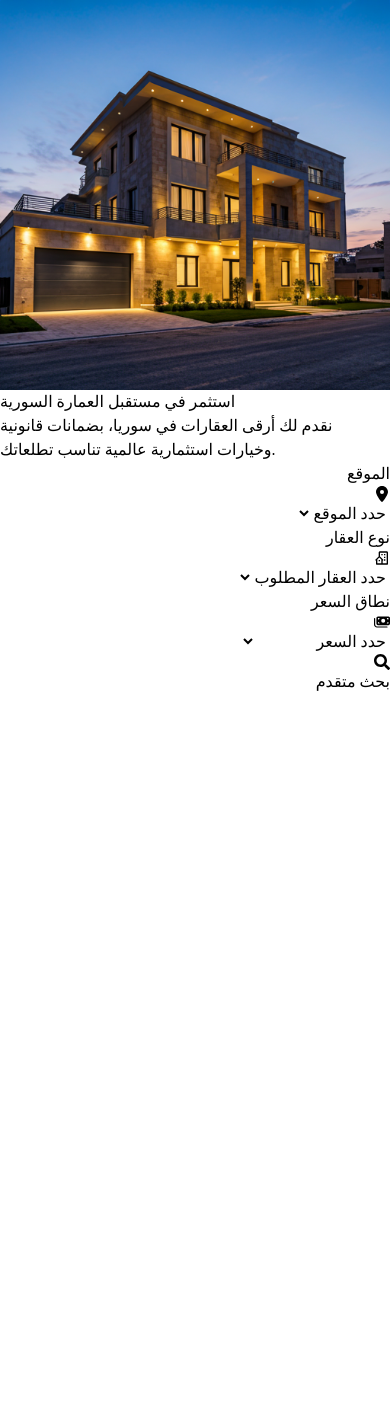
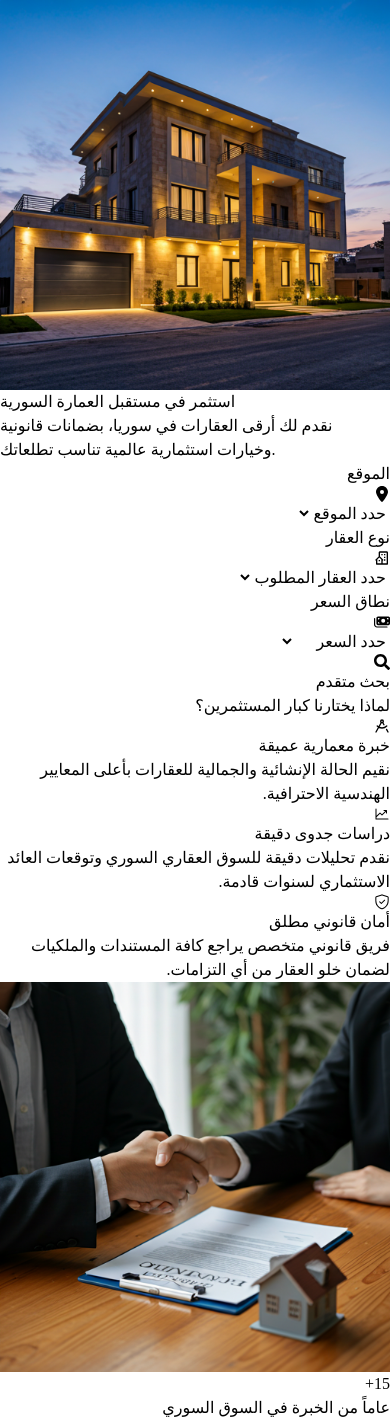
Before and after one commit to ghiathmousa-arch/Real-State, a React (Vite) app in the folder client/: page / in a window 390 px wide. Before the commit the page ends 844 px from the top, so only its background shows below. Built offline with nearby package versions, Linux system fonts and the light colour scheme.

Commit message:
completed 2 section

```diff
--- a/client/src/App.tsx
+++ b/client/src/App.tsx
@@ -1,6 +1,7 @@
 import { Routes, Route } from 'react-router-dom'
 import DashboardRoutes from './dashboard/DashboardRoutes'
 import HomePage from './website/pages/HomePage'
+import Layout from './website/Layout/Layout'
 
 
 function App() {
@@ -11,7 +12,9 @@ function App() {
         <Route path='/dashboard/*' element={<DashboardRoutes />} />
 
         {/* مسارات الموقع   */}
-        <Route path='/' element={<HomePage/>} />
+        <Route path='/' element={<Layout/>} >
+        <Route path='' element={<HomePage/>} />
+        </Route>
 
       </Routes>
 
--- /dev/null
+++ b/client/src/website/Layout/Layout.tsx
@@ -0,0 +1,34 @@
+import { createContext, useState, type Dispatch, type SetStateAction } from 'react';
+import { Outlet } from 'react-router-dom'
+
+interface SearchFilters {
+  location: string;
+  type: string;
+  price: string;
+}
+
+interface SearchContextType {
+  search: SearchFilters; // تغيير من string إلى object
+  setSearch: Dispatch<SetStateAction<SearchFilters>>;
+}
+
+// القيمة الابتدائية
+const initialValue: SearchFilters = { location: '', type: '', price: '' };
+
+export const searchContext = createContext<SearchContextType>({
+  search: initialValue,
+  setSearch: () => {}
+});
+const Layout = () => {
+    const [search , setSearch] = useState<SearchFilters>(initialValue)
+
+    return (
+        <searchContext.Provider value={{search , setSearch}}>
+        <div>
+            <Outlet/>
+        </div>
+    </searchContext.Provider>
+    )
+}
+
+export default Layout
--- a/client/src/website/components/Hero.tsx
+++ b/client/src/website/components/Hero.tsx
@@ -1,15 +1,30 @@
-import SectionHead from "./SectionHead"
+import Search from "./Search";
+import SectionHead from "./SectionHead";
 
 const Hero = () => {
-    return (
-        <div className="relative flex flex-col justify-center items-center">
+return (
+        <div className="relative min-h-screen w-full flex flex-col items-center justify-center">
+
+            <img
+                src="/img/bg-hero-state.png"
+                alt="Background"
+                className="absolute w-full h-full object-cover"
+            />
+
+        <div className="relative flex flex-col items-center text-center px-6 py-20 lg:py-32 max-w-6xl w-full">
             <SectionHead
-            title="استثمر في مستقبل العمارة السورية"
-            subTitle="نقدم لك أرقى العقارات في سوريا، بضمانات قانونية وخيارات استثمارية عالمية تناسب تطلعاتك."
-            bgImg="/img/bg-hero-state.png"
+                title="استثمر في مستقبل العمارة السورية"
+                subTitle="نقدم لك أرقى العقارات في سوريا، بضمانات قانونية وخيارات استثمارية عالمية تناسب تطلعاتك."
+                variant="hero"
             />
+
+            {/* حاوية البحث مع مسافة علوية */}
+            <div className=" mt-10">
+                <Search />
+            </div>
         </div>
-    )
-}
+    </div>
+    );
+};
 
-export default Hero
+export default Hero;
--- a/client/src/website/components/SectionHead.tsx
+++ b/client/src/website/components/SectionHead.tsx
@@ -1,49 +1,41 @@
-import Search from "./Search";
-
 interface props {
     title: string;
-    subTitle: string;
-    bgImg: string;
+    subTitle?: string;
+    variant?: 'hero' | 'section' ; // شرط اختلاف التنسيقات بين الهيرو و السيكشن
+
 }
 
-const SectionHead = ({ title, subTitle, bgImg }: props) => {
+const SectionHead = ({ title, subTitle, variant }: props) => {
     return (
-        <div className="relative w-full h-screen flex justify-center items-center">
+        <div className={`relative w-full flex
 
-            <div className="absolute inset-0">
-                <img
-                    src={bgImg}
-                    alt="background"
-                    className="w-full h-full object-cover"
-                />
-                <div className="absolute"></div>
-            </div>
+            ${
+            variant == 'section' ? 'justify-start items-start' : 'justify-center h-56 items-center'
+        }`}>
 
-            <div className="relative flex flex-col items-center gap-25
-                text-center px-4 w-full max-w-6xl
+            <div className={`relative flex flex-col w-full max-w-6xl px-4
+            //
+            ${
+                variant == 'section' ? 'items-start text-right' : 'items-center text-center'
+            } min-[300px]:max-[768px]:gap-4`}>
 
-                //  شاشات وسط و الصغيرة
-                min-[300px]:max-[768px]:gap-4
-                ">
-                <div className="space-y-4">
-                    <h1 className="text-5xl lg:text-6xl text-white font-bold leading-tight
-
-                    // شاشات وسط
-                    min-[500px]:max-[768px]:text-[40px]
-                    min-[500px]:max-[768px]:mt-2
-
-                    // شاشات صغيرة
-                    min-[300px]:max-[500px]:text-[30px]
-                    min-[300px]:max-[500px]:mt-3
-                    ">
+                <div className="space-y-4 flex flex-col gap-4">
+                    <h1 className={`font-bold${
+                        variant == 'section'
+                            ? 'text-black text-4xl font-bold  min-[300px]:max-[510px]:text-[23px]'
+                            : 'm-0 text-white text-5xl lg:text-6xl min-[500px]:max-[768px]:text-[40px] min-[300px]:max-[500px]:text-[30px]'
+                    }`}>
                         {title}
                     </h1>
-                    <p className="text-sm min-[500px]:max-[768px]:text-[14px] text-white font-medium max-w-2xl mx-auto">
-                        {subTitle}
-                    </p>
+
+                    {subTitle && (
+                        <p className={`text-xl font-medium max-w-2xl ${
+                            variant == 'section' ? 'text-gray-700' : 'text-white mx-auto'
+                        }`}>
+                            {subTitle}
+                        </p>
+                    )}
                 </div>
-
-                <Search/>
             </div>
         </div>
     );
--- /dev/null
+++ b/client/src/website/components/WhyInvestors.tsx
@@ -0,0 +1,114 @@
+import SectionHead from "./SectionHead"
+import { LuDraftingCompass } from "react-icons/lu";
+import { PiChartLineUp } from "react-icons/pi";
+import { GoShieldCheck } from "react-icons/go";
+import type { ReactNode } from "react";
+
+// الواجهات البرمجية
+interface PropertyInfo {
+    title: string;
+    description: string;
+    icon: ReactNode;
+}
+
+interface ExperienceInfo {
+    years: string;
+    description: string;
+}
+
+const content: PropertyInfo[] = [
+    {
+        title: 'خبرة معمارية عميقة',
+        description: 'نقيم الحالة الإنشائية والجمالية للعقارات بأعلى المعايير الهندسية الاحترافية.',
+        icon: <LuDraftingCompass className="text-2xl" />
+    },
+    {
+        title: 'دراسات جدوى دقيقة',
+        description: 'نقدم تحليلات دقيقة للسوق العقاري السوري وتوقعات العائد الاستثماري لسنوات قادمة.',
+        icon: <PiChartLineUp className="text-2xl" />
+    },
+    {
+        title: 'أمان قانوني مطلق',
+        description: 'فريق قانوني متخصص يراجع كافة المستندات والملكيات لضمان خلو العقار من أي التزامات.',
+        icon: <GoShieldCheck className="text-2xl" />
+    }
+];
+
+const EXPERIENCE_DATA: ExperienceInfo = {
+    years: '15+',
+    description: 'عاماً من الخبرة في السوق السوري'
+};
+
+const WhyInvestors = () => {
+    return (
+        <div
+            dir="rtl"
+            className="flex justify-between items-center p-10
+            min-[300px]:max-[1000px]:flex-col gap-10
+            "
+        >
+
+            {/* القسم الأيمن: النصوص */}
+            <div className="flex flex-col gap-7 min-w-70">
+                {/* أضفنا pt-2 (padding-top) بسيطة فقط لموازنة الخط الأساسي للنص مع حافة الصورة */}
+                <SectionHead
+                    title="لماذا يختارنا كبار المستثمرين؟"
+                    variant="section"
+                />
+
+                <div className="flex flex-col gap-8">
+                    {content.map((item, index) => (
+                        <div className="flex items-center gap-7 " key={index}>
+                            <div className="text-blue-900 bg-blue-100 text-2xl p-2 rounded-xl">
+                                {item.icon}
+                            </div>
+                            <div className="flex flex-col gap-1.5">
+                                <h2 className="font-bold">
+                                    {item.title}
+                                </h2>
+                                <p className="text-gray-500">
+                                    {item.description}
+                                </p>
+                            </div>
+                        </div>
+                    ))}
+                </div>
+            </div>
+
+            {/* القسم الأيسر: الصورة والبطاقة */}
+                <div className="relative">
+
+    {/* الصورة الأساسية */}
+    <img
+        src="/img/investors.png"
+        alt="Investors"
+        className="rounded-[40px] block shadow-lg"
+    />
+
+    {/* بطاقة الخبرة العائمة */}
+    {/* تم تثبيت الـ top والـ right لتكون خارج حدود الصورة كما في التصميم */}
+    <div className="absolute -bottom-10 -right-12 bg-white/30 backdrop-blur-2xl rounded-2xl border border-white/20 shadow-2xl max-w-60
+    min-[300px]:max-[1000px]:right-0
+    ">
+        <div className="flex p-5 gap-4 items-center mx-w-60
+
+        ">
+            {/* الرقم */}
+            <h1 className="text-[#004E80] text-5xl font-bold leading-none">
+                {EXPERIENCE_DATA.years}
+            </h1>
+
+            {/* النص */}
+            <p className="text-gray-800 text-sm font-bold leading-tight">
+                {EXPERIENCE_DATA.description}
+            </p>
+        </div>
+    </div>
+
+</div>
+            </div>
+
+    );
+};
+
+export default WhyInvestors;
--- a/client/src/website/pages/HomePage.tsx
+++ b/client/src/website/pages/HomePage.tsx
@@ -1,21 +1,53 @@
-import { createContext, useState, type Dispatch, type SetStateAction } from "react";
-import Hero from "../components/Hero"
-interface SearchContextType {
-    search: string;
-    setSearch: Dispatch<SetStateAction<string>>;
+import { type ReactNode } from "react";
+import Hero from "../components/Hero";
+import { FaLocationDot, FaMoneyBills } from "react-icons/fa6";
+import { BiBuildingHouse } from "react-icons/bi";
+import WhyInvestors from "../components/WhyInvestors";
+
+
+interface FilterSearch {
+    label: string;
+    icon: ReactNode;
+    options: string[];
+    name: string;
 }
-export const searchContext = createContext<SearchContextType>({search:'' , setSearch:() => {}});
+
+// تصدير بيانات البحث لاستخدامها في مكونات أخرى مثل الـ Hero
+export const searchData: FilterSearch[] = [
+    {
+        name: 'location',
+        label: 'الموقع',
+        icon: <FaLocationDot className="text-[#004E80]" />,
+        options: ['حدد الموقع', 'دمشق', 'حلب', 'حمص', 'اللاذقية']
+    },
+    {
+        name: 'type',
+        label: 'نوع العقار',
+        icon: <BiBuildingHouse className="text-[#004E80]" />,
+        options: ['حدد العقار المطلوب', 'شقق فاخرة', 'اراضي', 'منازل']
+    },
+    {
+        name: 'price',
+        label: 'نطاق السعر',
+        icon: <FaMoneyBills className="text-[#004E80]" />,
+        options: ['حدد السعر', '100M - 500M', '500M+']
+    }
+];
 
 const HomePage = () => {
-    const [search , setSearch] = useState<string>('')
+
 
     return (
-    <searchContext.Provider value={{search , setSearch}}>
-        <div>
-            <Hero/>
+        <div className="flex flex-col gap-28">
+            <div>
+                <Hero />
+            </div>
+
+            <div>
+                <WhyInvestors/>
+            </div>
         </div>
-    </searchContext.Provider>
-    )
-}
+    );
+};
 
-export default HomePage
+export default HomePage;
```
Also changed, not shown: client/src/website/components/Search.tsx (+2 -50 lines), client/public/img/investors.png (added).
